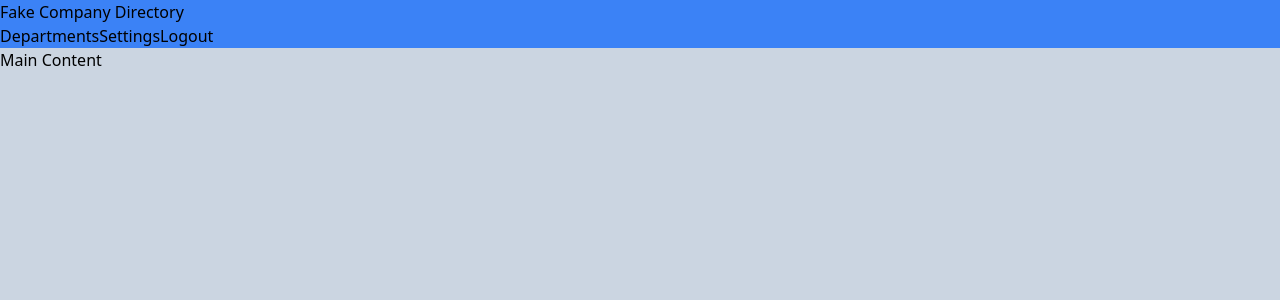
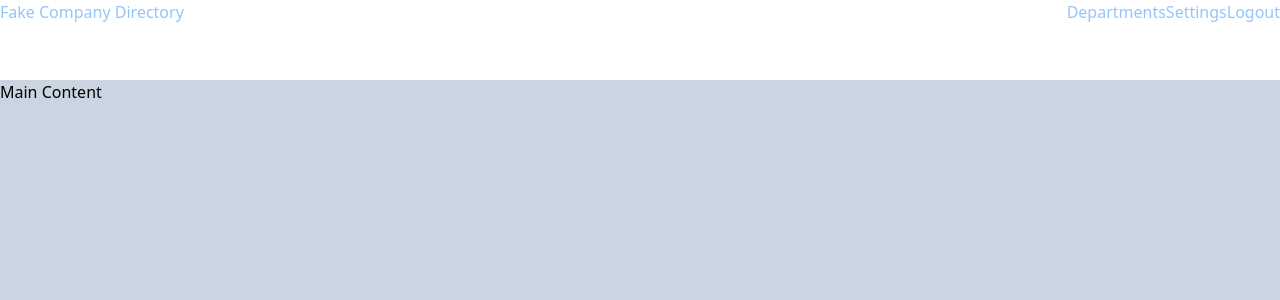
Before and after one commit to jessmontes/vue-company-directoryy, a Vue app: page / in a window 1280 px wide. Shown: the top 300 px of the page. Built offline with nearby package versions, Linux system fonts and the light colour scheme.

Commit message:
modified the color fonts

```diff
--- a/src/components/NavMenu.vue
+++ b/src/components/NavMenu.vue
@@ -6,7 +6,7 @@ const brand = ref('Fake Company Directory')
 
 
 <template>
-  <nav class="bg-blue-500">
+  <nav>
     <div class="wrapper">
       <div class="brand">
         <span class="brand-title">{{ brand }}</span>
@@ -18,6 +18,15 @@ const brand = ref('Fake Company Directory')
       </div>
     </div>
   </nav>
+</template>
 
 
-</template>
+
+<style scoped lang="postcss">
+nav {
+  @apply bg-white text-blue-300 h-20 ;
+  .wrapper {
+    @apply flex justify-between items-center;
+  }
+}
+</style>
```
